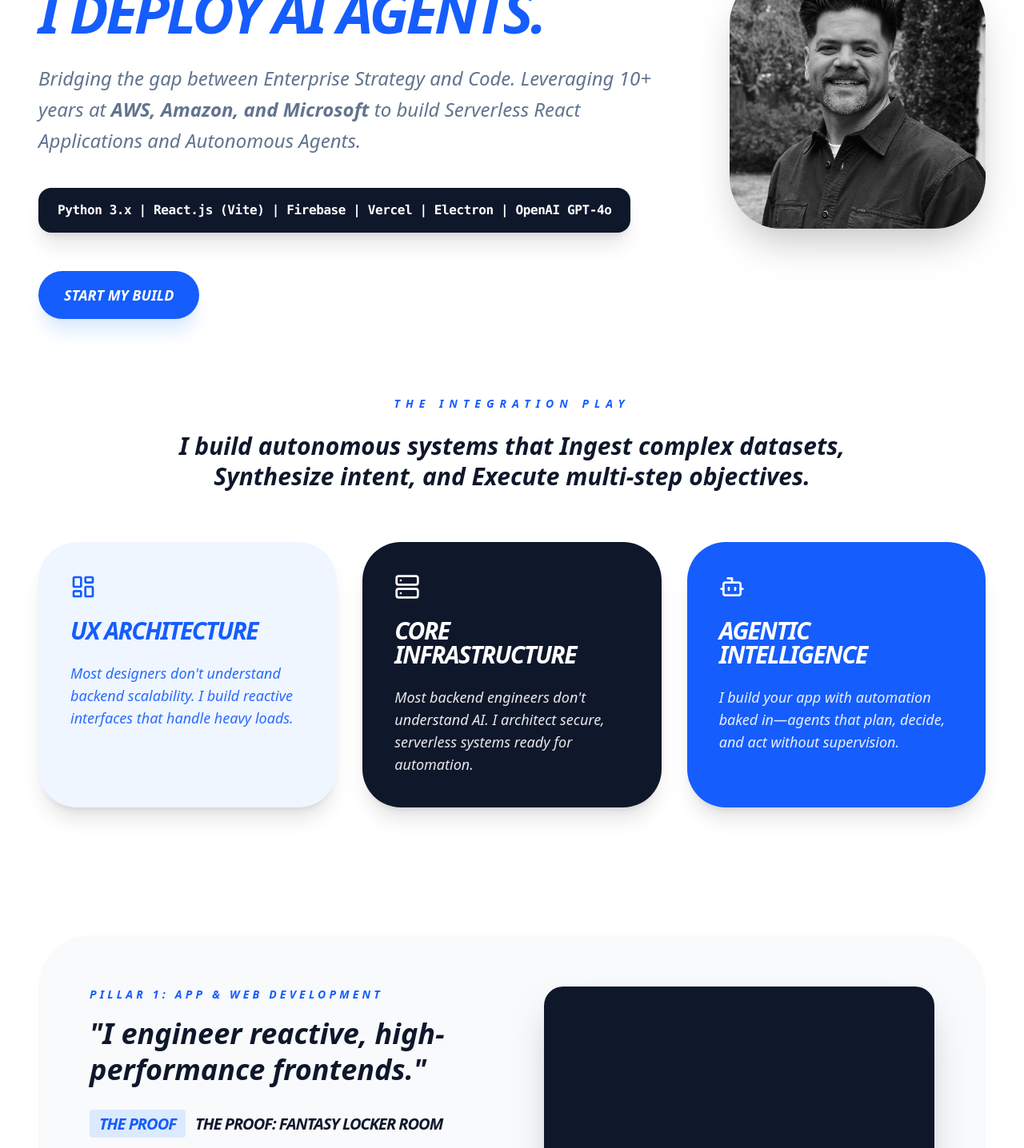
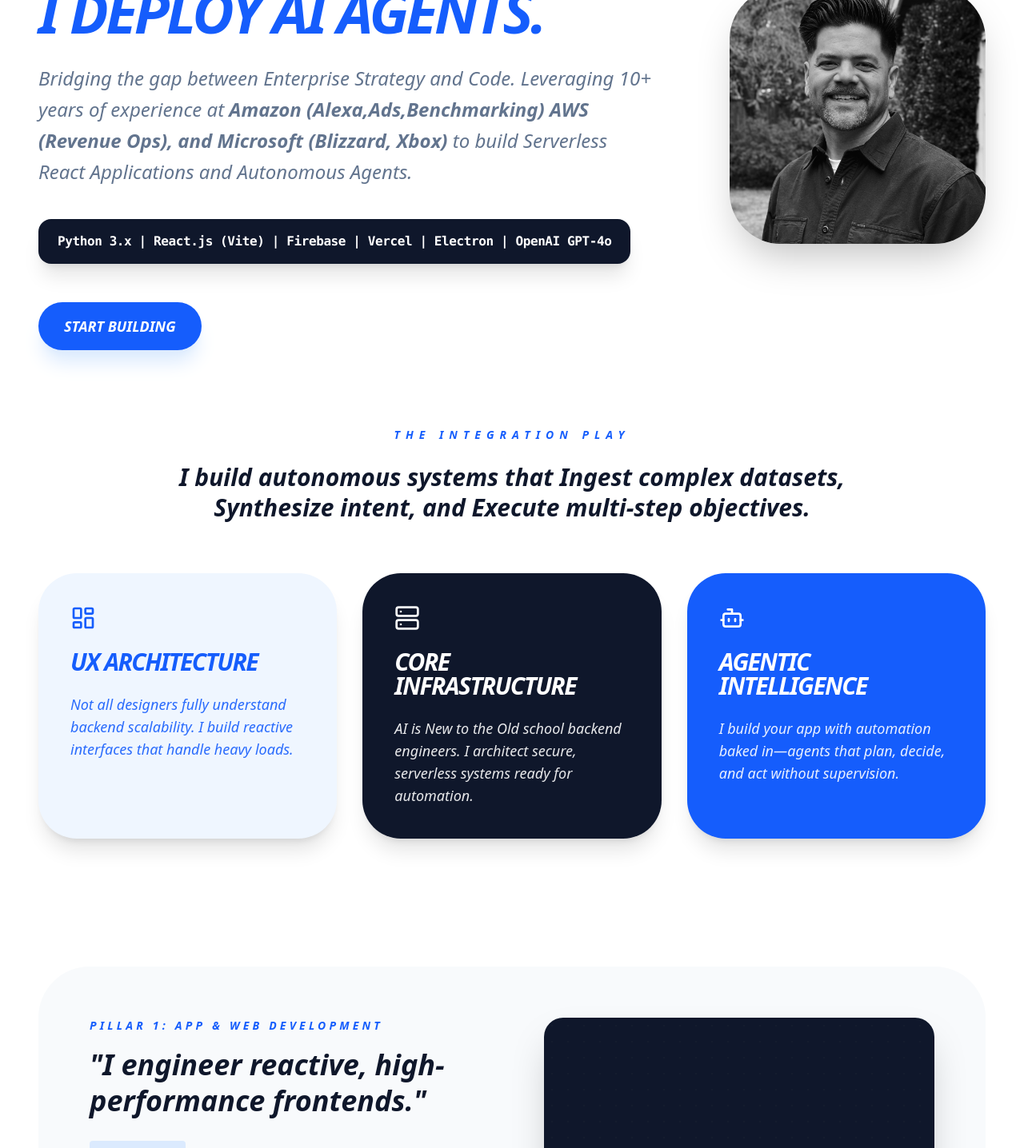
Before and after one commit to bombayway-png/portfolio-2026, a Next.js app: page / in a window 1280 px wide. Shown: the part 340-1776 px from the top of the page at 80% size. Built offline with nearby package versions, Linux system fonts and the light colour scheme.

Commit message:
Update page.tsx

```diff
--- a/app/page.tsx
+++ b/app/page.tsx
@@ -52,7 +52,7 @@ export default function Home() {
               <Linkedin size={20} className="md:w-6 md:h-6" />
             </a>
             <button onClick={() => setActiveFilter('intake')} className="bg-blue-600 text-white px-4 md:px-6 py-2 md:py-2.5 rounded-full font-bold text-[10px] md:text-sm uppercase italic">
-              Build My Workforce
+              Get Started
             </button>
           </div>
         </div>
@@ -68,7 +68,7 @@ export default function Home() {
               <span className="text-blue-600">I Deploy AI Agents.</span>
             </h1>
             <p className="text-lg md:text-2xl text-slate-500 max-w-3xl font-medium italic mb-10 leading-relaxed mx-auto md:mx-0">
-              Bridging the gap between Enterprise Strategy and Code. Leveraging 10+ years at <strong>AWS, Amazon, and Microsoft</strong> to build Serverless React Applications and Autonomous Agents.
+              Bridging the gap between Enterprise Strategy and Code. Leveraging 10+ years of experience at <strong>Amazon (Alexa,Ads,Benchmarking) AWS (Revenue Ops), and Microsoft (Blizzard, Xbox)</strong> to build Serverless React Applications and Autonomous Agents.
             </p>
 
             <div className="bg-slate-900 text-white py-4 px-6 rounded-2xl mb-12 inline-block shadow-xl font-mono text-sm md:text-base font-bold tracking-tight">
@@ -77,7 +77,7 @@ export default function Home() {
 
             <div className="flex flex-col sm:flex-row gap-4 justify-center md:justify-start">
               <button onClick={() => setActiveFilter('intake')} className="bg-blue-600 text-white px-8 py-4 rounded-full text-lg font-black hover:scale-105 transition-all shadow-xl shadow-blue-100 italic uppercase">
-                Start My Build
+                Start Building
               </button>
             </div>
           </div>
@@ -95,8 +95,8 @@ export default function Home() {
              </p>
            </div>
            <div className="grid grid-cols-1 md:grid-cols-3 gap-8">
-              <TriadCard icon={LayoutDashboard} title="UX Architecture" desc="Most designers don&apos;t understand backend scalability. I build reactive interfaces that handle heavy loads." color="bg-blue-50 text-blue-600" />
-              <TriadCard icon={Server} title="Core Infrastructure" desc="Most backend engineers don&apos;t understand AI. I architect secure, serverless systems ready for automation." color="bg-slate-900 text-white" />
+              <TriadCard icon={LayoutDashboard} title="UX Architecture" desc="Not all designers fully understand backend scalability. I build reactive interfaces that handle heavy loads." color="bg-blue-50 text-blue-600" />
+              <TriadCard icon={Server} title="Core Infrastructure" desc="AI is New to the Old school backend engineers. I architect secure, serverless systems ready for automation." color="bg-slate-900 text-white" />
               <TriadCard icon={Bot} title="Agentic Intelligence" desc="I build your app with automation baked in—agents that plan, decide, and act without supervision." color="bg-blue-600 text-white" />
            </div>
         </section>
@@ -105,13 +105,13 @@ export default function Home() {
         <ServicePillarSection
           title="Pillar 1: App & Web Development"
           pitch="I engineer reactive, high-performance frontends."
-          proofTitle="The Proof: Fantasy Locker Room"
+          proofTitle="Fantasy Locker Room"
           proofBody={<>A real-time engagement platform built on <strong>React.js and Vite</strong> with a <strong>Tailwind CSS</strong> aesthetic.</>}
           capabilities={[
             { title: "Real-Time Data:", desc: "Implemented Firebase Snapshot Listeners to update interfaces instantly." },
             { title: "Dynamic UI:", desc: "Created conditional rendering logic for live leaderboards and analytics." }
           ]}
-          corporateScale="Ownership of the Video Consumption UX for Blizzard franchises like Call of Duty."
+          corporateScale="Ownership of the Video Consumption UX for Blizzard franchises like World of Warcraft and Call of Duty."
           icon={Code2}
           visualColor="text-blue-400"
         />
@@ -119,7 +119,7 @@ export default function Home() {
         <ServicePillarSection
           title="Pillar 2: Backend & Systems Integration"
           pitch="I build the Central Nervous System of your business."
-          proofTitle="The Proof: LILO OS"
+          proofTitle="LILO OS"
           proofBody={<>Developed a native desktop application using <strong>Electron</strong> that integrates <strong>Gmail APIs</strong>.</>}
           capabilities={[
             { title: "Security First:", desc: "Utilizing serverless node.js backends to ensure zero-trust security." },
@@ -136,10 +136,10 @@ export default function Home() {
             Free &quot;Human-in-the-Loop&quot; Audit
           </h2>
           <p className="text-xl md:text-2xl font-medium italic leading-relaxed max-w-4xl mx-auto mb-12 opacity-90">
-            If I can&apos;t find a way to use <strong>Agentic AI</strong> to reduce your manual workload by <strong>20%</strong>, the consultation is free.
+            Let&apos;s find some time and chat <strong>Agentic AI</strong>, <strong>Building Custom Applications</strong>,<strong>Updating your Personal website</strong>
           </p>
           <button onClick={() => setActiveFilter('intake')} className="bg-white text-blue-600 px-10 py-5 rounded-full text-xl font-black hover:scale-105 transition-all shadow-2xl italic uppercase">
-            Claim My Free Audit
+            Schedule a Call
           </button>
         </section>
       </main>
```
